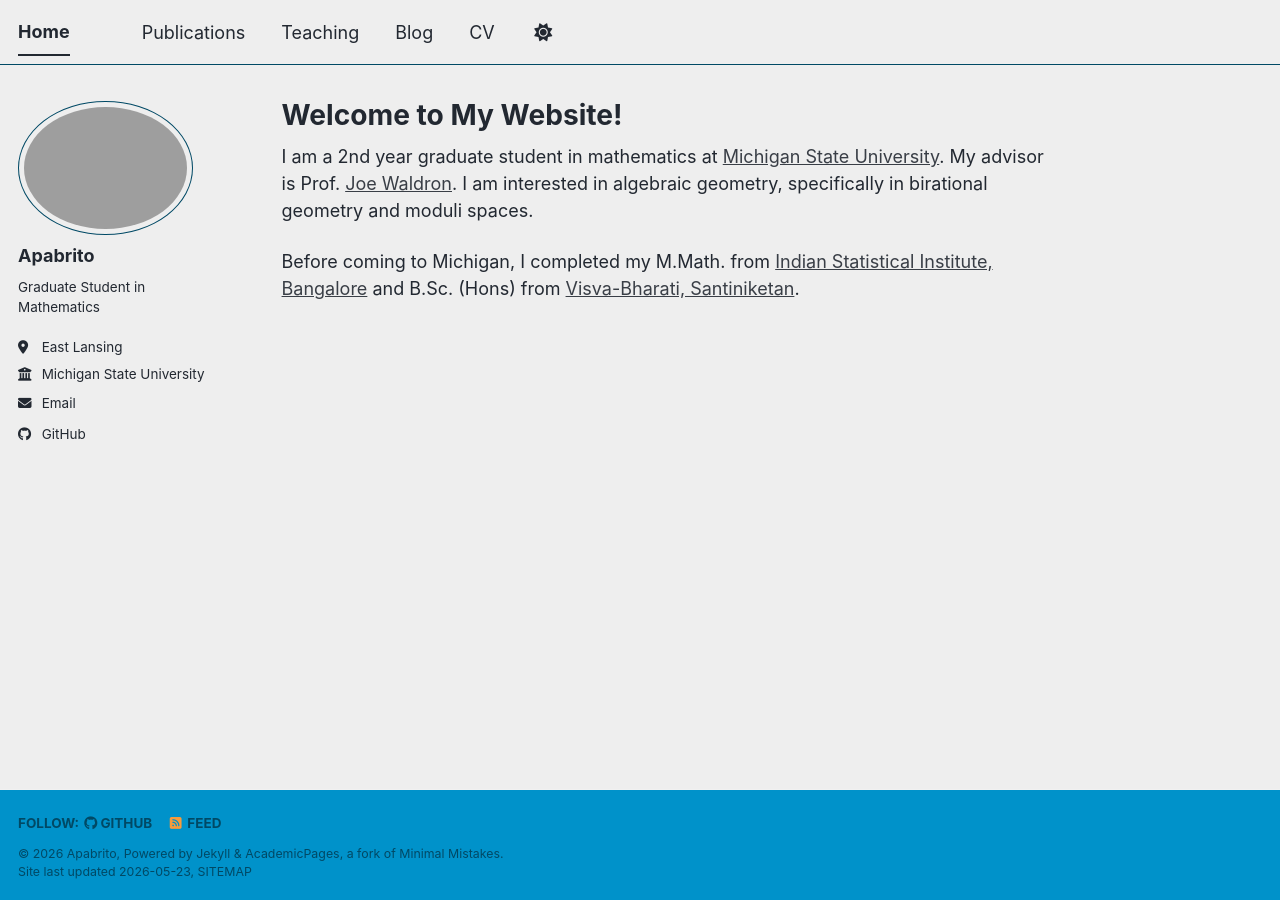
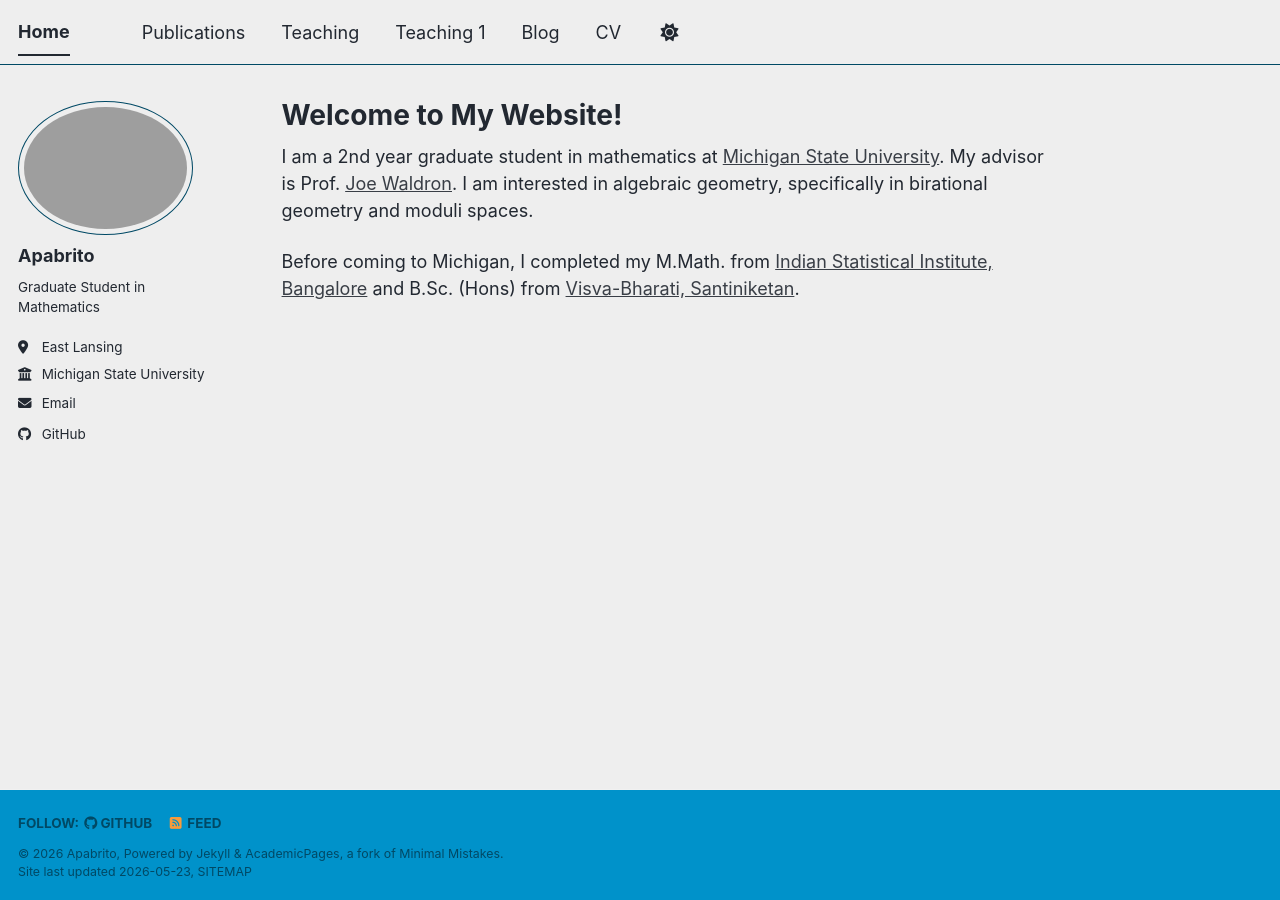
Before and after one commit to apabrito1/apabrito1.github.io, a Jekyll site: the page built from _pages/about.md, in a window 1280 px wide. Built offline with Jekyll 4.4.1, drawn with Linux system fonts in a browser that asks for light colours; a script bundle is joined from its source files by our own code; library files that are not in the unit come from our copies.

Commit message:
Update navigation.yml

```diff
--- a/_data/navigation.yml
+++ b/_data/navigation.yml
@@ -17,6 +17,9 @@ main:
   - title: "Teaching"
     url: /teaching/
 
+  - title: "Teaching 1"
+    url: /teaching/2014-spring-teaching-1/
+
   #- title: "Portfolio"
   #  url: /portfolio/
 
```
